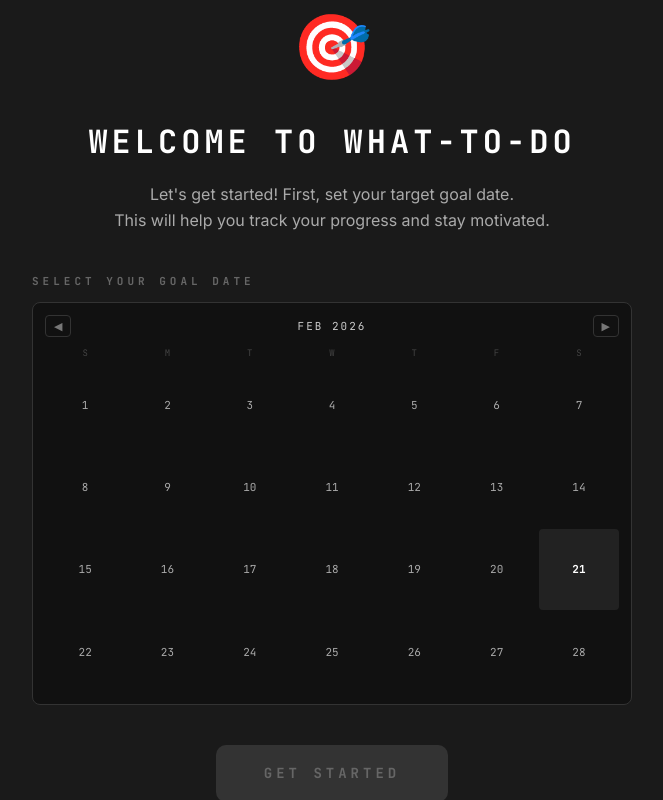
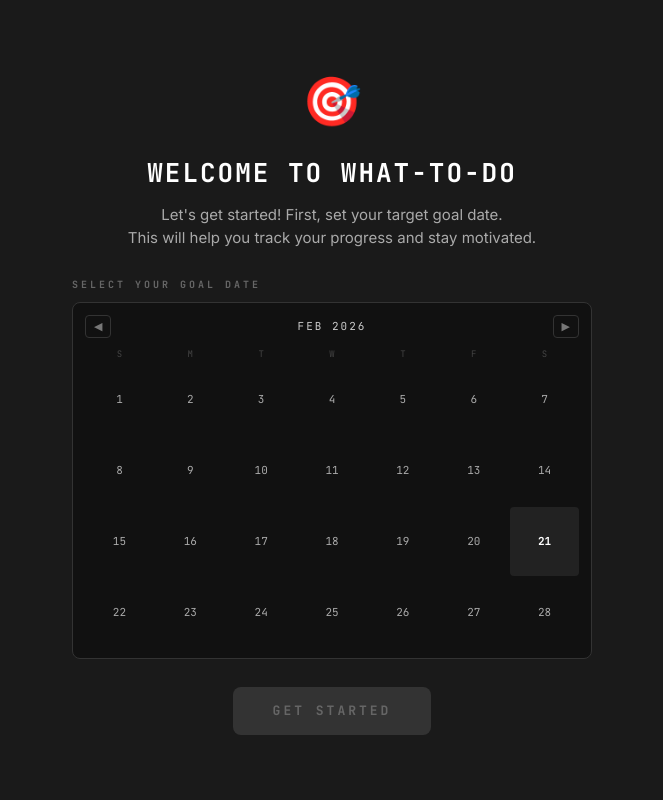
Before and after one commit to sainikhilchidipothu/What-TO-DO, a React (Vite) app: page / in a window 1280 px wide. Shown: the whole page, without its empty margins (308-971 px from the left). Built offline with nearby package versions, Linux system fonts and the light colour scheme.

Commit message:
Refactor styles and layout in App component

```diff
--- a/src/App.jsx
+++ b/src/App.jsx
@@ -1042,25 +1042,25 @@ export default function App() {
         <div style={{
           position:'fixed',inset:0,zIndex:200,background:'#1a1a1a',
           display:'flex',flexDirection:'column',alignItems:'center',justifyContent:'center',
-          padding:40
+          padding:24
         }}>
-          <div style={{maxWidth:600,width:'100%',textAlign:'center'}}>
-            <div style={{fontSize:64,marginBottom:24}}>🎯</div>
-            <h1 style={{...mono,fontSize:32,fontWeight:900,letterSpacing:4,color:'#fff',marginBottom:16}}>
+          <div style={{maxWidth:520,width:'100%',textAlign:'center'}}>
+            <div style={{fontSize:48,marginBottom:16}}>🎯</div>
+            <h1 style={{...mono,fontSize:26,fontWeight:900,letterSpacing:2,color:'#fff',marginBottom:12}}>
               WELCOME TO WHAT-TO-DO
             </h1>
-            <p style={{fontSize:16,color:'#aaa',lineHeight:1.6,marginBottom:40}}>
+            <p style={{fontSize:15,color:'#aaa',lineHeight:1.5,marginBottom:28}}>
               Let's get started! First, set your target goal date.<br/>
               This will help you track your progress and stay motivated.
             </p>
 
-            <div style={{marginBottom:40}}>
-              <p style={{...mono,fontSize:11,letterSpacing:4,color:'#666',marginBottom:12,fontWeight:'bold',textAlign:'left'}}>
+            <div style={{marginBottom:28}}>
+              <p style={{...mono,fontSize:10,letterSpacing:3,color:'#666',marginBottom:10,fontWeight:'bold',textAlign:'left'}}>
                 SELECT YOUR GOAL DATE
               </p>
               <CalPicker value={firstTimeGoalDate} onChange={setFirstTimeGoalDate} />
               {firstTimeGoalDate && (
-                <p style={{...mono,fontSize:14,color:'#22c55e',marginTop:16,fontWeight:'bold'}}>
+                <p style={{...mono,fontSize:13,color:'#22c55e',marginTop:12,fontWeight:'bold'}}>
                   {daysLeft(firstTimeGoalDate)} days from today
                 </p>
               )}
@@ -1070,15 +1070,15 @@ export default function App() {
               onClick={completeFirstTimeSetup}
               disabled={!firstTimeGoalDate}
               style={{
-                padding:'18px 48px',
+                padding:'14px 40px',
                 background:firstTimeGoalDate?'#fff':'#333',
                 color:firstTimeGoalDate?'#000':'#666',
                 border:'none',
-                borderRadius:10,
+                borderRadius:8,
                 cursor:firstTimeGoalDate?'pointer':'not-allowed',
                 ...mono,
-                fontSize:14,
-                letterSpacing:4,
+                fontSize:13,
+                letterSpacing:3,
                 fontWeight:900,
                 transition:'all 0.15s'
               }}
@@ -1883,16 +1883,16 @@ function MacroView({ year, state, onMonth, onHover, onHoverEnd }) {
                 if (hasJournal) tooltipLines.push('📝 Journal entry')
                 const tooltip = tooltipLines.length > 0 ? `${k}\n${tooltipLines.join(' · ')}` : k
 
-                // Vacation: dimmed + gray border
+                // Vacation: dimmed + gray border, NO HOVER PREVIEW
                 if (isVac) return (
                   <div key={d}
-                    onClick={()=>onMonth(m)}
+                    onClick={(e)=>{e.stopPropagation();onHoverEnd?.();onMonth(m)}}
                     onMouseEnter={(e) => onHover?.(k, {x: e.clientX + 15, y: e.clientY + 15})}
                     onMouseLeave={() => onHoverEnd?.()}
                     onMouseMove={(e) => onHover?.(k, {x: e.clientX + 15, y: e.clientY + 15})}
                     style={{
                       borderRadius:5,aspectRatio:'1',display:'flex',alignItems:'center',justifyContent:'center',
-                      background:'#1a1a1a',border:'2px solid #555',opacity:0.4,position:'relative',cursor:'pointer'
+                      background:'#1a1a1a',border:'1px solid #555',opacity:0.5,position:'relative',cursor:'pointer'
                     }}>
                     <span style={{...mono,fontSize:13,color:'#999',fontWeight:'bold'}}>{d}</span>
                   </div>
```
